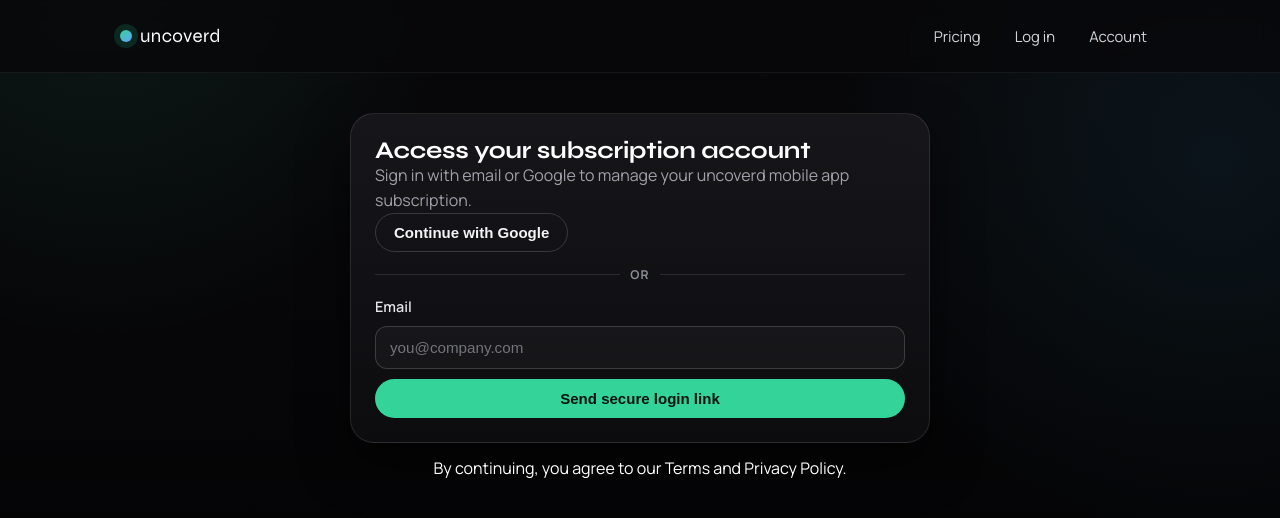
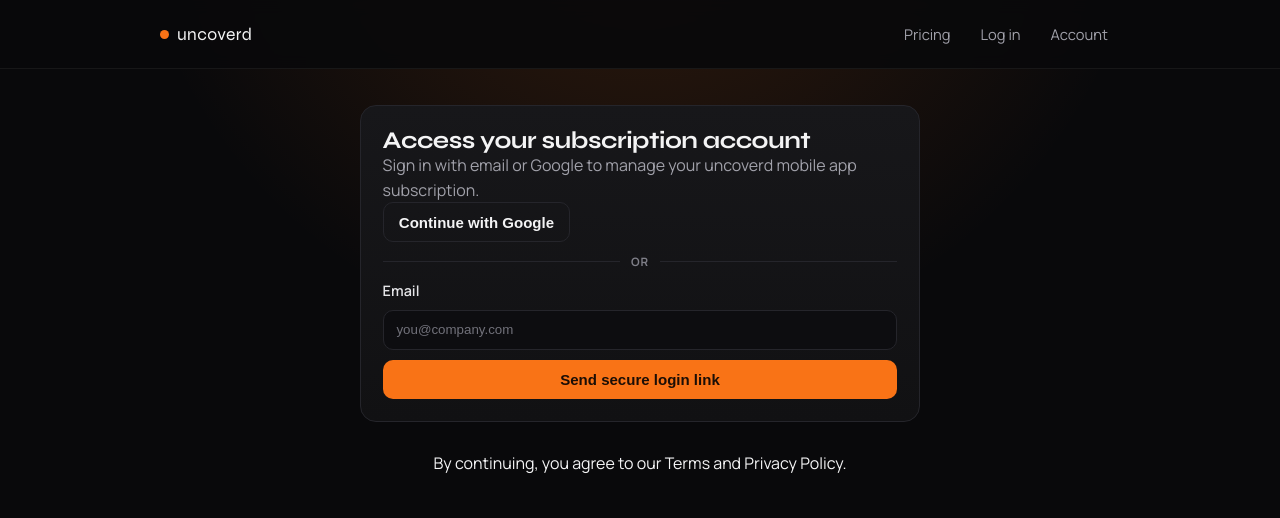
Before and after one commit to tickrbee/uncoverd-web, a Next.js app: page /login in a window 1280 px wide. Shown: the top 518 px of the page. Built offline with nearby package versions, Linux system fonts and the light colour scheme.

Commit message:
Refine website with minimal premium billing UI

```diff
--- a/src/app/account/page.tsx
+++ b/src/app/account/page.tsx
@@ -8,7 +8,6 @@
 export const dynamic = "force-dynamic";
 
 type UserProfile = {
-  user_name: string | null;
   subscription_tier: "free" | "plus" | "gold" | null;
   plus_ends_at: string | null;
 };
@@ -26,7 +25,7 @@
 
   const { data: profile } = await supabase
     .from("user_profiles")
-    .select("user_name, subscription_tier, plus_ends_at")
+    .select("subscription_tier, plus_ends_at")
     .eq("id", user.id)
     .maybeSingle<UserProfile>();
 
@@ -39,7 +38,6 @@
         <section className="panel stack">
           <h1>Subscription account</h1>
           <p>Signed in as {user.email}</p>
-          <p>Profile name: {profile?.user_name ?? "Not set"}</p>
           <p>Current plan: {toDisplayPlan(profile?.subscription_tier)}</p>
           <p>{renewsAt ? `Renews on ${renewsAt}` : "No active renewal date yet."}</p>
           <p>This account is for billing management for the uncoverd mobile app.</p>
--- a/src/app/globals.css
+++ b/src/app/globals.css
@@ -1,19 +1,15 @@
 :root {
-  --bg: #050506;
-  --bg-elevated: #0d0d10;
-  --surface: #141418;
-  --surface-strong: #1b1c22;
-  --ink: #ffffff;
+  --bg: #09090b;
+  --surface: #111113;
+  --surface-strong: #17171a;
+  --ink: #f4f4f5;
   --muted: #a1a1aa;
-  --line: rgba(255, 255, 255, 0.1);
-  --line-strong: rgba(255, 255, 255, 0.16);
-  --accent: #34d399;
-  --accent-strong: #10b981;
-  --accent-ink: #04130f;
+  --line: #25252b;
+  --accent: #f97316;
+  --accent-strong: #ea580c;
+  --accent-ink: #1b0e06;
+  --success: #22c55e;
   --danger: #f87171;
-  --success: #34d399;
-  --shadow-lg: 0 20px 48px rgba(0, 0, 0, 0.55);
-  --shadow-md: 0 10px 26px rgba(0, 0, 0, 0.4);
 }
 
 * {
@@ -29,11 +25,10 @@
 body {
   min-height: 100vh;
   color: var(--ink);
-  font-family: var(--font-body), "Inter", sans-serif;
+  font-family: var(--font-body), sans-serif;
   background:
-    radial-gradient(circle at 8% 0%, rgba(52, 211, 153, 0.08) 0, transparent 24%),
-    radial-gradient(circle at 95% 20%, rgba(56, 189, 248, 0.07) 0, transparent 28%),
-    linear-gradient(180deg, #09090b 0%, #020203 100%);
+    radial-gradient(circle at 50% -20%, rgba(249, 115, 22, 0.18), transparent 45%),
+    var(--bg);
 }
 
 a {
@@ -45,87 +40,78 @@
   position: sticky;
   top: 0;
   z-index: 20;
-  backdrop-filter: blur(10px);
-  background: rgba(8, 8, 10, 0.82);
   border-bottom: 1px solid rgba(255, 255, 255, 0.06);
+  background: rgba(9, 9, 11, 0.92);
+  backdrop-filter: blur(8px);
 }
 
 .site-header__inner {
-  width: min(1040px, 100% - 32px);
+  width: min(960px, calc(100% - 2rem));
   margin: 0 auto;
-  min-height: 72px;
+  min-height: 68px;
   display: flex;
   align-items: center;
   justify-content: space-between;
-  gap: 14px;
+  gap: 1rem;
 }
 
 .brand-mark {
   display: inline-flex;
   align-items: center;
-  gap: 8px;
+  gap: 0.5rem;
   font-family: var(--font-heading), sans-serif;
-  font-size: 1.18rem;
+  font-size: 1.1rem;
   letter-spacing: 0.02em;
   text-transform: lowercase;
 }
 
 .brand-mark__dot {
-  width: 12px;
-  height: 12px;
+  width: 9px;
+  height: 9px;
   border-radius: 999px;
-  background: linear-gradient(145deg, #34d399, #60a5fa);
-  box-shadow: 0 0 0 6px rgba(52, 211, 153, 0.15);
+  background: var(--accent);
 }
 
 .main-nav {
   display: inline-flex;
   align-items: center;
-  flex-wrap: wrap;
-  gap: 8px;
+  gap: 0.35rem;
 }
 
 .main-nav a {
-  border-radius: 999px;
+  border-radius: 10px;
   border: 1px solid transparent;
-  padding: 7px 12px;
-  color: #d4d4d8;
-  font-size: 0.93rem;
-  transition: background-color 160ms ease, border-color 160ms ease, color 160ms ease;
+  padding: 0.45rem 0.7rem;
+  color: var(--muted);
+  font-size: 0.92rem;
+  transition: color 130ms ease, border-color 130ms ease, background-color 130ms ease;
 }
 
 .main-nav a:hover {
-  color: #ffffff;
-  border-color: rgba(255, 255, 255, 0.16);
-  background: rgba(255, 255, 255, 0.04);
+  color: var(--ink);
+  border-color: var(--line);
+  background: rgba(255, 255, 255, 0.03);
 }
 
 .page {
-  width: min(1040px, 100% - 32px);
+  width: min(960px, calc(100% - 2rem));
   margin: 0 auto;
-  padding: 28px 0 72px;
+  padding: 2.25rem 0 4rem;
+  display: grid;
+  gap: 1rem;
 }
 
 .hero,
 .panel {
   border: 1px solid var(--line);
-  border-radius: 24px;
-  background: linear-gradient(180deg, rgba(24, 24, 28, 0.92) 0%, rgba(13, 13, 16, 0.96) 100%);
-  box-shadow: var(--shadow-lg);
+  border-radius: 16px;
+  background: linear-gradient(180deg, var(--surface-strong) 0%, var(--surface) 100%);
 }
 
 .hero {
-  padding: clamp(22px, 4vw, 36px);
-  animation: reveal 460ms ease both;
-}
-
-.hero__eyebrow {
-  margin: 0;
-  font-size: 0.72rem;
-  letter-spacing: 0.15em;
-  font-weight: 700;
-  color: #93c5fd;
-  text-transform: uppercase;
+  max-width: 760px;
+  margin: 0 auto;
+  padding: clamp(1.4rem, 2.8vw, 2.2rem);
 }
 
 .hero h1,
@@ -134,38 +120,40 @@
 .page h1,
 .legal h1 {
   margin: 0;
+  line-height: 1.05;
+  letter-spacing: -0.02em;
   font-family: var(--font-heading), sans-serif;
-  letter-spacing: -0.01em;
-  line-height: 1.06;
 }
 
 .hero h1 {
-  margin-top: 12px;
-  font-size: clamp(2rem, 5.1vw, 3.2rem);
+  font-size: clamp(2rem, 5vw, 3rem);
 }
 
 .hero p {
-  margin: 14px 0 0;
-  max-width: 760px;
+  margin: 0.85rem 0 0;
   color: var(--muted);
   line-height: 1.55;
+  max-width: 64ch;
 }
 
 .hero__actions {
-  margin-top: 24px;
+  margin-top: 1.5rem;
   display: flex;
   flex-wrap: wrap;
-  gap: 12px;
+  gap: 0.65rem;
 }
 
 .hero__fineprint {
-  margin-top: 18px;
   font-size: 0.9rem;
-  color: #8f92a0;
 }
 
 .panel {
-  padding: 24px;
+  padding: 1.35rem;
+}
+
+.stack {
+  display: grid;
+  gap: 0.75rem;
 }
 
 .panel p {
@@ -174,84 +162,83 @@
   line-height: 1.55;
 }
 
-.stack {
-  display: grid;
-  gap: 12px;
+.panel a,
+.legal a {
+  color: #fdba74;
+}
+
+.panel a:hover,
+.legal a:hover {
+  color: #fed7aa;
 }
 
 .btn {
   border: 1px solid transparent;
-  border-radius: 999px;
-  padding: 11px 18px;
+  border-radius: 10px;
+  padding: 0.7rem 0.95rem;
+  font-size: 0.94rem;
   font-weight: 700;
-  font-size: 0.94rem;
   line-height: 1;
+  cursor: pointer;
   background: var(--accent);
   color: var(--accent-ink);
-  cursor: pointer;
-  transition: transform 140ms ease, box-shadow 140ms ease, background-color 140ms ease;
+  transition: background-color 130ms ease;
 }
 
 .btn:hover {
-  transform: translateY(-1px);
   background: var(--accent-strong);
-  box-shadow: 0 10px 24px rgba(16, 185, 129, 0.25);
 }
 
 .btn:disabled {
-  opacity: 0.62;
+  opacity: 0.65;
   cursor: not-allowed;
-  transform: none;
-  box-shadow: none;
 }
 
 .btn--ghost {
-  border-color: var(--line-strong);
-  color: #f4f4f5;
+  border-color: var(--line);
+  color: var(--ink);
   background: transparent;
 }
 
 .btn--ghost:hover {
-  background: rgba(255, 255, 255, 0.05);
-  box-shadow: none;
+  background: rgba(255, 255, 255, 0.04);
 }
 
 .login-panel {
-  max-width: 580px;
-  margin: 12px auto 0;
+  max-width: 560px;
+  margin: 0 auto;
 }
 
 .login-form {
-  margin-top: 4px;
+  margin-top: 0.15rem;
   display: grid;
-  gap: 10px;
+  gap: 0.65rem;
 }
 
 .login-form label {
   font-size: 0.9rem;
+  color: #e4e4e7;
   font-weight: 600;
-  color: #e4e4e7;
 }
 
 .login-form input {
   width: 100%;
-  border-radius: 12px;
-  border: 1px solid var(--line-strong);
-  background: rgba(255, 255, 255, 0.03);
-  color: #f4f4f5;
-  padding: 12px 14px;
-  font-size: 0.95rem;
+  border: 1px solid var(--line);
+  border-radius: 10px;
+  background: #0d0d10;
+  color: var(--ink);
+  padding: 0.7rem 0.8rem;
 }
 
 .login-form input::placeholder {
-  color: #73737d;
+  color: #71717a;
 }
 
 .divider {
-  margin: 14px 0;
+  margin: 0.75rem 0;
   display: flex;
   align-items: center;
-  gap: 10px;
+  gap: 0.7rem;
 }
 
 .divider span {
@@ -261,75 +248,97 @@
 }
 
 .divider strong {
-  color: #8b8d98;
-  font-size: 0.76rem;
-  letter-spacing: 0.1em;
+  font-size: 0.72rem;
+  color: #7f7f88;
   text-transform: uppercase;
+  letter-spacing: 0.08em;
 }
 
 .pricing-grid {
-  margin-top: 20px;
+  margin-top: 0.25rem;
   display: grid;
-  gap: 16px;
-  grid-template-columns: repeat(auto-fit, minmax(240px, 1fr));
+  gap: 0.9rem;
+  grid-template-columns: repeat(3, minmax(0, 1fr));
 }
 
 .pricing-card {
   border: 1px solid var(--line);
-  border-radius: 20px;
-  background: linear-gradient(180deg, rgba(29, 29, 34, 0.94) 0%, rgba(13, 13, 16, 0.98) 100%);
-  box-shadow: var(--shadow-md);
-  padding: 20px;
+  border-radius: 14px;
+  background: #101012;
+  padding: 1rem;
   display: grid;
-  gap: 16px;
+  gap: 0.9rem;
 }
 
 .pricing-card--highlight {
-  border-color: rgba(52, 211, 153, 0.45);
+  border-color: rgba(249, 115, 22, 0.55);
+  background: linear-gradient(180deg, #141416 0%, #101012 100%);
 }
 
 .pricing-card__tier {
   margin: 0;
-  display: inline-flex;
   width: fit-content;
   border-radius: 999px;
-  padding: 5px 10px;
-  font-size: 0.73rem;
+  padding: 0.22rem 0.52rem;
+  font-size: 0.72rem;
+  font-weight: 700;
   text-transform: uppercase;
   letter-spacing: 0.09em;
-  font-weight: 700;
-  color: #bae6fd;
-  background: rgba(56, 189, 248, 0.12);
+  color: #fdba74;
+  background: rgba(249, 115, 22, 0.12);
 }
 
 .pricing-card h2 {
-  margin: 8px 0 0;
+  margin: 0.5rem 0 0;
+  font-size: 1.4rem;
   font-family: var(--font-heading), sans-serif;
-  font-size: 1.5rem;
 }
 
 .pricing-card p {
-  margin: 0;
+  margin: 0.45rem 0 0;
   color: var(--muted);
+  line-height: 1.45;
 }
 
 .pricing-card ul {
   margin: 0;
-  padding-left: 20px;
+  padding: 0;
+  list-style: none;
   display: grid;
-  gap: 7px;
-  color: #c7c8d0;
+  gap: 0.45rem;
+}
+
+.pricing-card li {
+  position: relative;
+  padding-left: 0.9rem;
+  color: #d4d4d8;
+  font-size: 0.92rem;
+}
+
+.pricing-card li::before {
+  content: "";
+  position: absolute;
+  left: 0;
+  top: 0.5rem;
+  width: 4px;
+  height: 4px;
+  border-radius: 999px;
+  background: #fb923c;
 }
 
 .account-actions {
-  margin-top: 8px;
+  margin-top: 0.25rem;
   display: flex;
   flex-wrap: wrap;
-  gap: 10px;
+  gap: 0.65rem;
+}
+
+.account-actions .notice {
+  flex-basis: 100%;
 }
 
 .notice {
-  margin: 6px 0 0;
+  margin: 0.25rem 0 0;
   font-size: 0.9rem;
 }
 
@@ -342,42 +351,40 @@
 }
 
 .legal {
-  max-width: 780px;
+  max-width: 760px;
+  margin: 0 auto;
   display: grid;
-  gap: 12px;
+  gap: 0.75rem;
 }
 
 .legal p {
   margin: 0;
-  color: #b9bac3;
-  line-height: 1.65;
+  color: #c2c2ca;
+  line-height: 1.6;
 }
 
-@keyframes reveal {
-  from {
-    opacity: 0;
-    transform: translateY(8px);
-  }
-
-  to {
-    opacity: 1;
-    transform: translateY(0);
+@media (max-width: 900px) {
+  .pricing-grid {
+    grid-template-columns: 1fr;
   }
 }
 
-@media (max-width: 640px) {
+@media (max-width: 700px) {
   .site-header__inner,
   .page {
-    width: min(100% - 24px, 1040px);
+    width: min(960px, calc(100% - 1.25rem));
   }
 
   .site-header__inner {
-    min-height: 64px;
+    min-height: 62px;
+    flex-wrap: wrap;
+    padding: 0.5rem 0;
+    justify-content: center;
   }
 
   .hero,
   .panel {
-    border-radius: 20px;
+    border-radius: 14px;
   }
 
   .hero__actions {
@@ -385,13 +392,7 @@
   }
 
   .hero__actions .btn,
-  .account-actions .btn,
-  .main-nav {
+  .account-actions .btn {
     width: 100%;
   }
-
-  .main-nav a {
-    flex: 1;
-    text-align: center;
-  }
 }
--- a/src/app/page.tsx
+++ b/src/app/page.tsx
@@ -8,8 +8,7 @@
       <MainNav />
       <main className="page">
         <section className="hero">
-          <p className="hero__eyebrow">Subscription Portal</p>
-          <h1>Manage your uncoverd subscription for the mobile app.</h1>
+          <h1>Subscription access for the uncoverd mobile app.</h1>
           <p>{BILLING_PURPOSE_LINE}</p>
 
           <div className="hero__actions">
@@ -22,8 +21,7 @@
           </div>
 
           <p className="hero__fineprint">
-            Billing is processed securely through Stripe. uncoverd provides account clarity and risk-aware product
-            access, not investment advice.
+            Use this site only for account login, subscription checkout, and billing management.
           </p>
         </section>
       </main>
--- a/src/components/pricing-cards.tsx
+++ b/src/components/pricing-cards.tsx
@@ -80,7 +80,7 @@
               onClick={() => startCheckout(plan.tier as "plus" | "gold")}
               disabled={statusByPlan[plan.tier] === "busy"}
             >
-              {statusByPlan[plan.tier] === "busy" ? "Redirecting..." : `Subscribe to ${plan.name}`}
+              {statusByPlan[plan.tier] === "busy" ? "Redirecting..." : `Choose ${plan.name}`}
             </button>
           )}
         </article>
```
Also changed, not shown: src/lib/branding.ts (+7 -7 lines).
